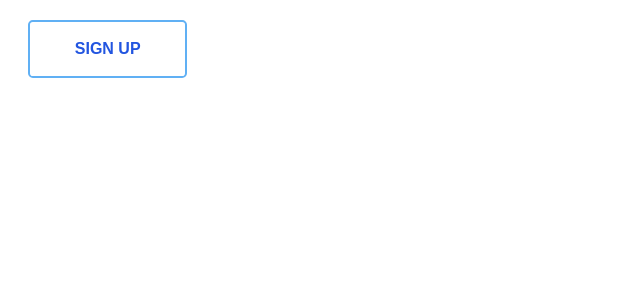
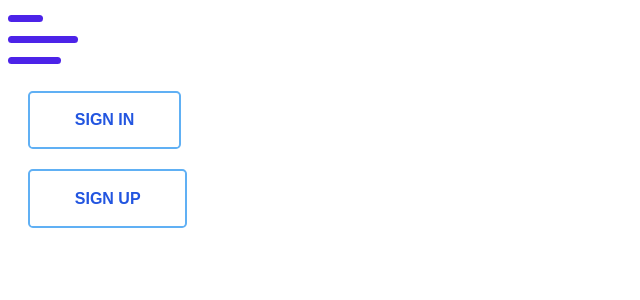
Before and after one commit to dw44/job-application-tracker, a React (Create React App) app in the folder client/: page / in a window 1280 px wide. Shown: the top 300 px of the page, without its empty margins (0-640 px from the left). Built offline with nearby package versions, Linux system fonts and the light colour scheme.

Commit message:
set up landing page nav

```diff
--- a/client/src/components/AuthButton/AuthButton.jsx
+++ b/client/src/components/AuthButton/AuthButton.jsx
@@ -1,3 +1,4 @@
+/* eslint-disable no-console */
 import styles from './AuthButton.module.css';
 
 function AuthButton({ label }) {
--- a/client/src/components/Hamburger/Hamburger.module.css
+++ b/client/src/components/Hamburger/Hamburger.module.css
@@ -6,7 +6,7 @@
 }
 
 .Hamburger span {
-  background: #fff;
+  background: #4C23E8;
   border-radius: 10px;
   height: 7px;
   margin: 7px 0;
--- a/client/src/components/LandingPage/LandingPage.jsx
+++ b/client/src/components/LandingPage/LandingPage.jsx
@@ -6,7 +6,15 @@ import Hamburger from '../Hamburger/Hamburger';
 export default function LandingPage() {
   return (
     <main className={styles.LandingPage}>
-      <AuthButton label="Sign Up" />
+      <header>
+        <nav className={styles.Navigation}>
+          <Hamburger />
+          <div>
+            <AuthButton label="Sign In" />
+            <AuthButton label="Sign Up" />
+          </div>
+        </nav>
+      </header>
       <section className={styles.LandingMain} />
     </main>
 
```
